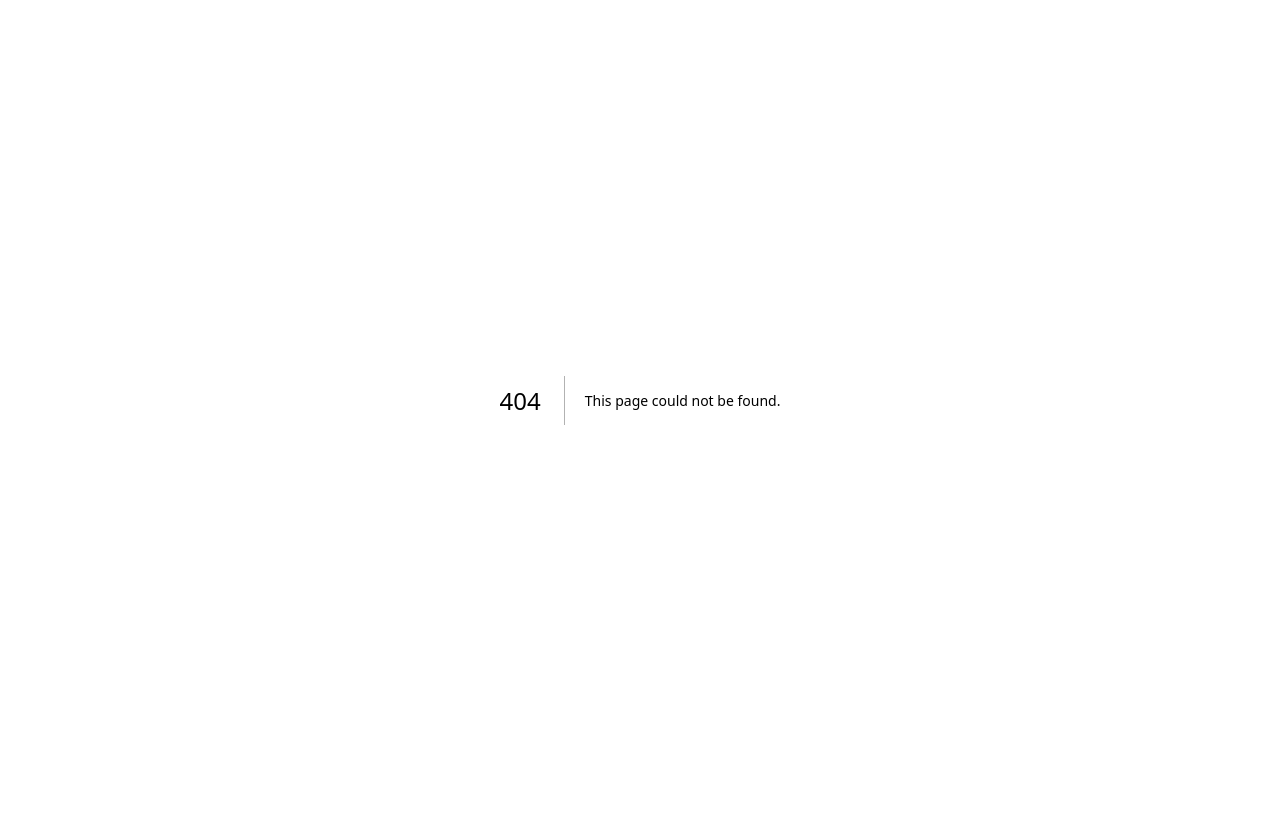
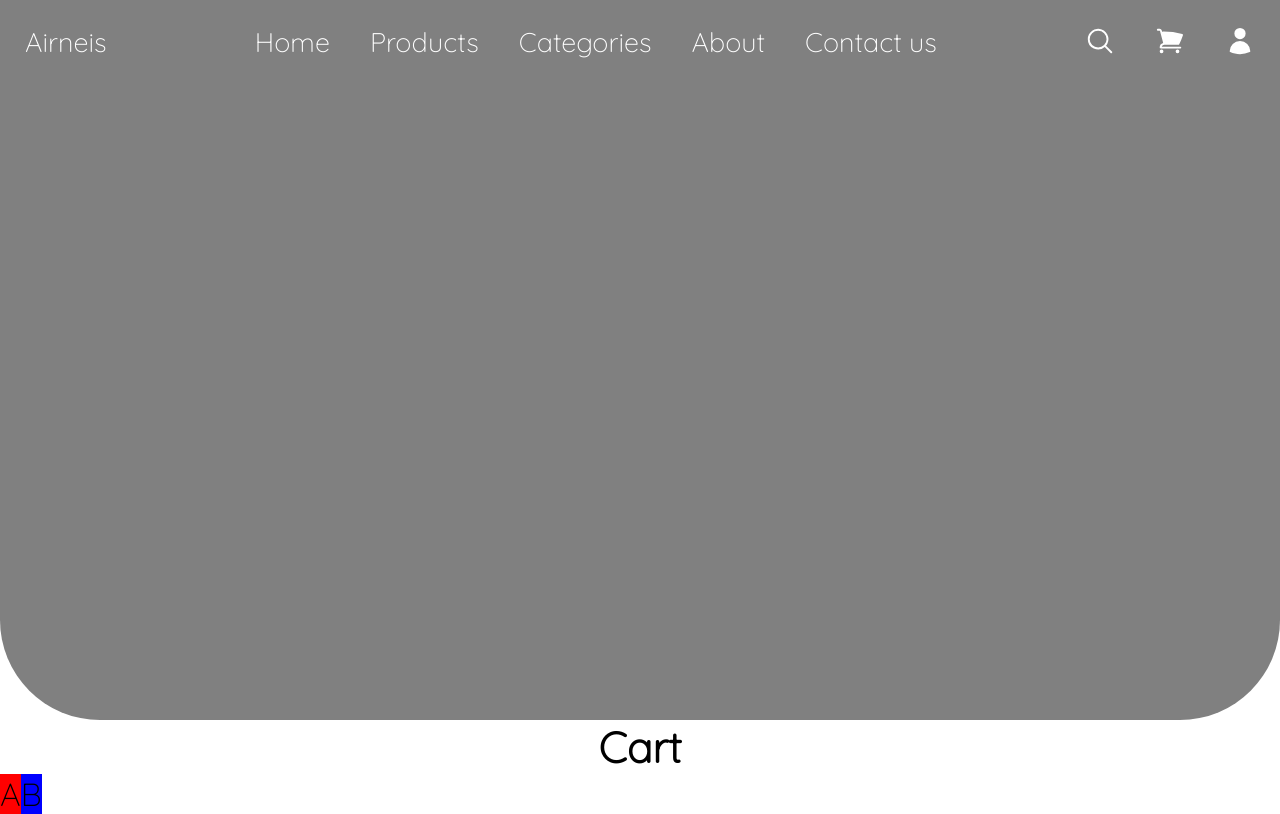
Before and after one commit to Scalpal/Airneis, a Next.js app: page /cart in a window 1280 px wide. Before the commit this address had no page. Built offline with nearby package versions, Linux system fonts and the light colour scheme.

Commit message:
Footer + Panier (WIP)

```diff
--- /dev/null
+++ b/src/pages/cart/index.js
@@ -0,0 +1,16 @@
+import Banner from "@/components/Banner";
+
+const Home = () => {
+  return (
+    <>
+      <Banner />
+      <h2 style={{ fontSize: "32pt", textAlign: "center" }}> Cart </h2>
+      <div style={{ display: "flex", fontSize: "24pt" }}>
+        <div style={{ backgroundColor: "red" }}>A</div>
+        <div style={{ backgroundColor: "blue" }}>B</div>
+      </div>
+    </>
+  );
+};
+
+export default Home;
```
